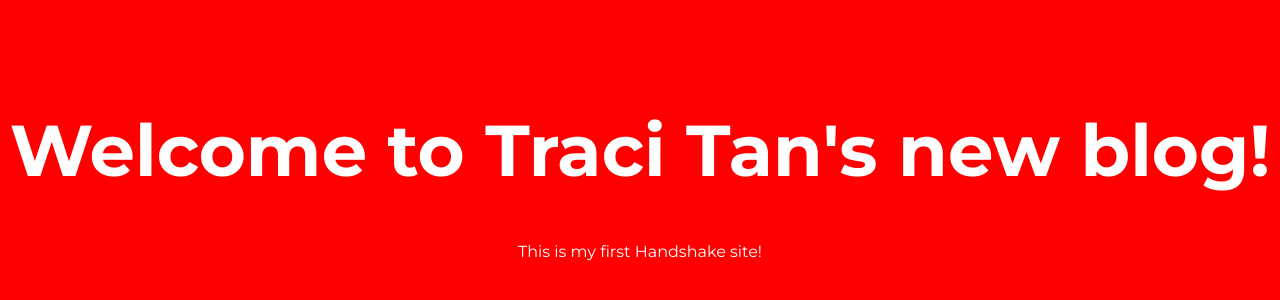
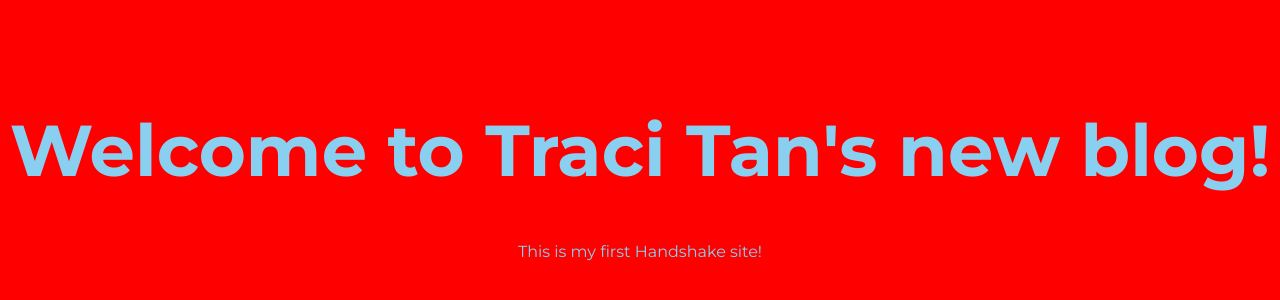
Before and after one commit to TraciTan/blog, a plain HTML site: page index.html in a window 1280 px wide. Shown: the part 84-384 px from the top of the page. Drawn offline with Linux system fonts and the light colour scheme.

```diff
--- a/index.html
+++ b/index.html
@@ -12,7 +12,7 @@
 	font-family: "Montserrat", sans-serif;
 	font-style: normal;
 	font-weight: 400;
-	color: rgba(255,255,255,1);
+	color: rgba(137,207,240);
 	-webkit-font-smoothing: antialiased !important;
 }
 html {
```
